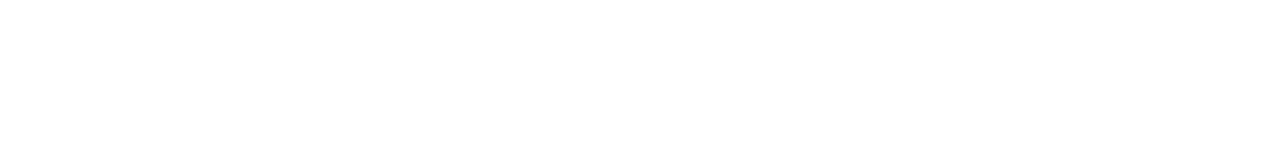
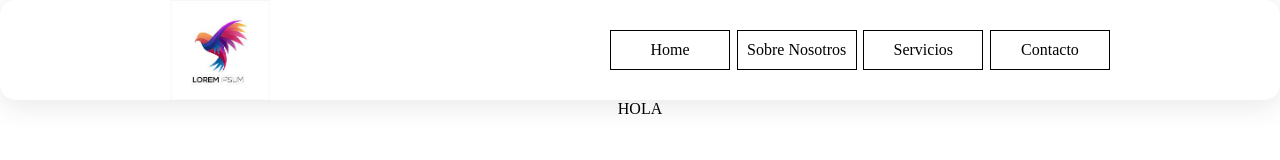
Before and after one commit to SmaelNicolas/educational-bahia-blanca, a plain HTML site: page index.html in a window 1280 px wide. Drawn offline with Linux system fonts and the light colour scheme.

Commit message:
navigation

```diff
--- a/index.html
+++ b/index.html
@@ -7,6 +7,68 @@
 		<link rel="stylesheet" href="style.css" />
 	</head>
 	<body>
+		<div id="home" class="app--container">
+			<header class="header">
+				<img
+					class="header--image"
+					src="./img/descarga.jpg"
+					alt="logo" />
+				<nav class="header--navigation">
+					<li class="header--navigation--li">
+						<a class="header--navigation--li--a" href="#home"
+							>Home</a
+						>
+					</li>
+					<li class="header--navigation--li">
+						<a class="header--navigation--li--a" href="#aboutUs"
+							>Sobre Nosotros</a
+						>
+					</li>
+					<li class="header--navigation--li">
+						<a class="header--navigation--li--a" href="#services"
+							>Servicios</a
+						>
+					</li>
+					<li class="header--navigation--li">
+						<a class="header--navigation--li--a" href="#contact"
+							>Contacto</a
+						>
+					</li>
+				</nav>
+			</header>
+			<header class="header--mobile">
+				<div class="header--mobile--close">X</div>
+				<img
+					class="header--mobile--image"
+					src="./img/descarga.jpg"
+					alt="logo" />
+				<nav class="header--mobile--nav">
+					<li class="header--navigation--li">
+						<a class="header--navigation--li--a" href="#home"
+							>Home</a
+						>
+					</li>
+					<li class="header--navigation--li">
+						<a class="header--navigation--li--a" href="#aboutUs"
+							>Sobre Nosotros</a
+						>
+					</li>
+					<li class="header--navigation--li">
+						<a class="header--navigation--li--a" href="#services"
+							>Servicios</a
+						>
+					</li>
+					<li class="header--navigation--li">
+						<a class="header--navigation--li--a" href="#contact"
+							>Contacto</a
+						>
+					</li>
+				</nav>
+			</header>
+
+			<div>HOLA</div>
+		</div>
+
 		<script src="script.js"></script>
 	</body>
 </html>
--- a/style.css
+++ b/style.css
@@ -0,0 +1,116 @@
+/*
+sm: 576px;
+md: 768px;
+lg: 992px;
+xl: 1200px;
+xxl: 1400px;
+*/
+
+* {
+	padding: 0;
+	margin: 0;
+	box-sizing: border-box;
+}
+
+.app--container {
+	max-width: 1800px;
+	min-height: 100vh;
+	display: flex;
+	flex-direction: column;
+	justify-content: flex-start;
+	align-items: center;
+	position: relative;
+	margin: 0 auto;
+}
+
+.header {
+	width: 100%;
+	height: 100px;
+	display: flex;
+	justify-content: space-around;
+	align-items: center;
+	z-index: 99999;
+	position: sticky;
+	top: 0;
+	left: 0;
+	right: 0;
+	background: rgba(255, 255, 255, 0.52);
+	border-radius: 16px;
+	box-shadow: 0 4px 30px rgba(0, 0, 0, 0.1);
+	backdrop-filter: blur(5.6px);
+	-webkit-backdrop-filter: blur(5.6px);
+}
+.header--image {
+	height: 100%;
+	aspect-ratio: 1/1;
+}
+
+.header--navigation {
+	width: 500px;
+	display: flex;
+	flex-direction: row;
+	justify-content: space-between;
+	align-items: center;
+}
+
+.header--navigation--li {
+	min-width: 120px;
+	text-align: center;
+	list-style: none;
+	border: 1px solid black;
+	padding: 10px 5px;
+	cursor: pointer;
+}
+.header--navigation--li--a {
+	width: 100%;
+	height: 100%;
+	color: black;
+	text-decoration: none;
+	font-size: 1rem;
+}
+
+/* MOBILE HEADER */
+.header--mobile {
+	width: 100%;
+	height: 100vh;
+	display: flex;
+	flex-direction: column;
+	justify-content: flex-start;
+	align-items: center;
+	gap: 30px 0px;
+	position: absolute;
+	background: rgba(255, 255, 255, 0.52);
+	border-radius: 16px;
+	box-shadow: 0 4px 30px rgba(0, 0, 0, 0.1);
+	backdrop-filter: blur(5.6px);
+	-webkit-backdrop-filter: blur(5.6px);
+}
+.header--mobile--close {
+	position: absolute;
+	right: 10px;
+	top: 10px;
+	cursor: pointer;
+	background: blue;
+	padding: 5px;
+	color: white;
+	z-index: 999;
+}
+.header--mobile--nav {
+	width: 100%;
+	display: flex;
+	flex-direction: column;
+	justify-content: flex-start;
+	align-items: center;
+	gap: 30px 0px;
+}
+
+@media (max-width: 768px) {
+	.header {
+		display: none;
+	}
+}
+@media (min-width: 768px) {
+	.header--mobile {
+		display: none;
+	}
+}
```
Also changed, not shown: img/descarga.jpg (added).
